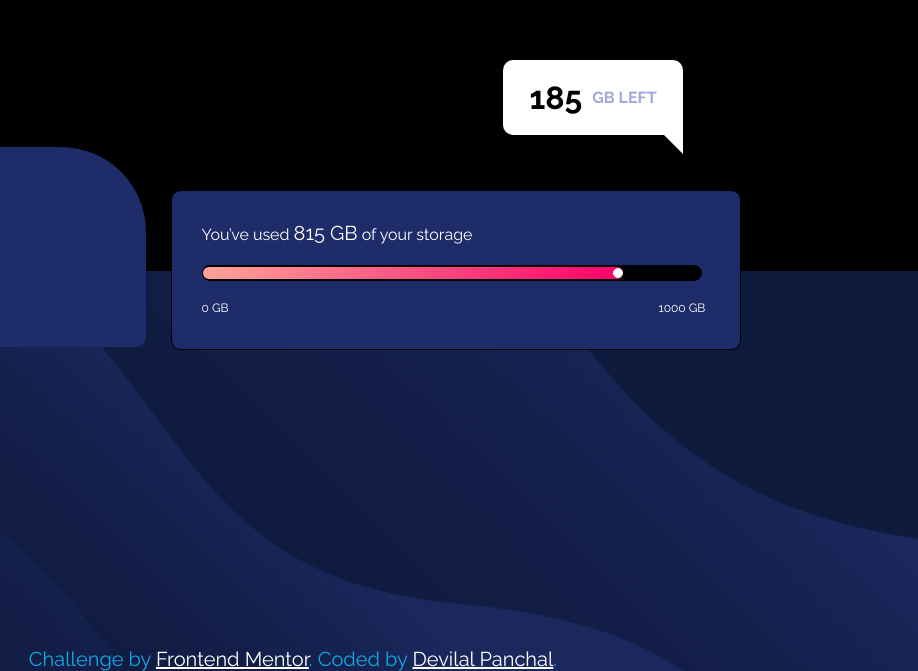
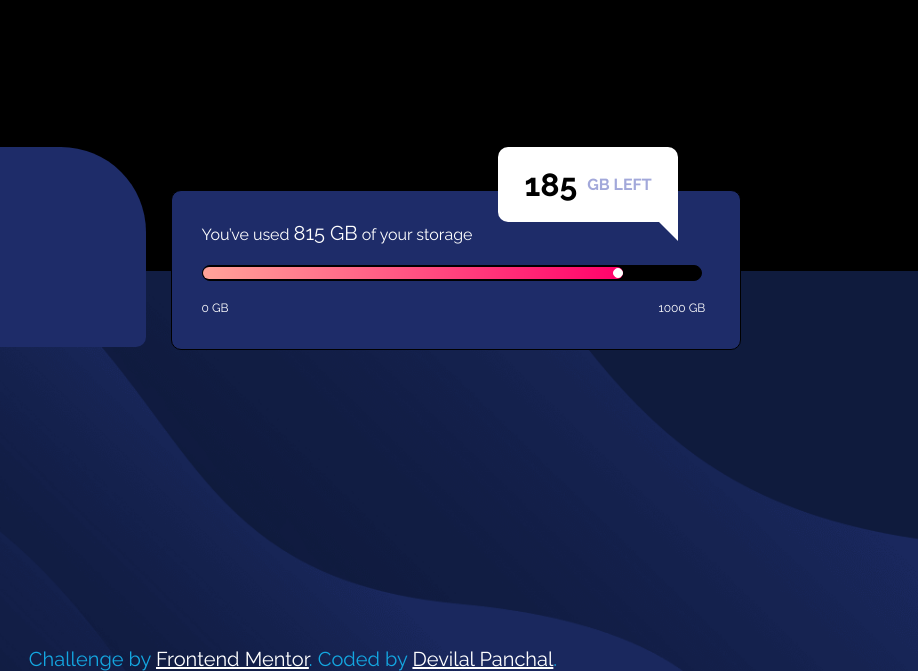
Before and after one commit to devilalpanchal/fylo-data, a plain HTML site: page index.html in a window 1280 px wide. Shown: the part 153-824 px from the top of the page, 362-1280 px from the left. Drawn offline with Linux system fonts and the light colour scheme.

Commit message:
Update style.css

```diff
--- a/style.css
+++ b/style.css
@@ -1,6 +1,7 @@
 
 
 @import url('https://fonts.googleapis.com/css2?family=Raleway:ital,wght@0,100..900;1,100..900&display=swap');
+
 *{
     margin: 0;padding: 0;
     box-sizing: border-box;
@@ -124,8 +125,8 @@ background-color: #0b122b;
 }
 .info{
     position: absolute;
-    top: 213px;
-    right: 235px;
+    top: 300px;
+    right: 240px;
     display: flex;
     justify-content: center;
     align-items: center;
```
